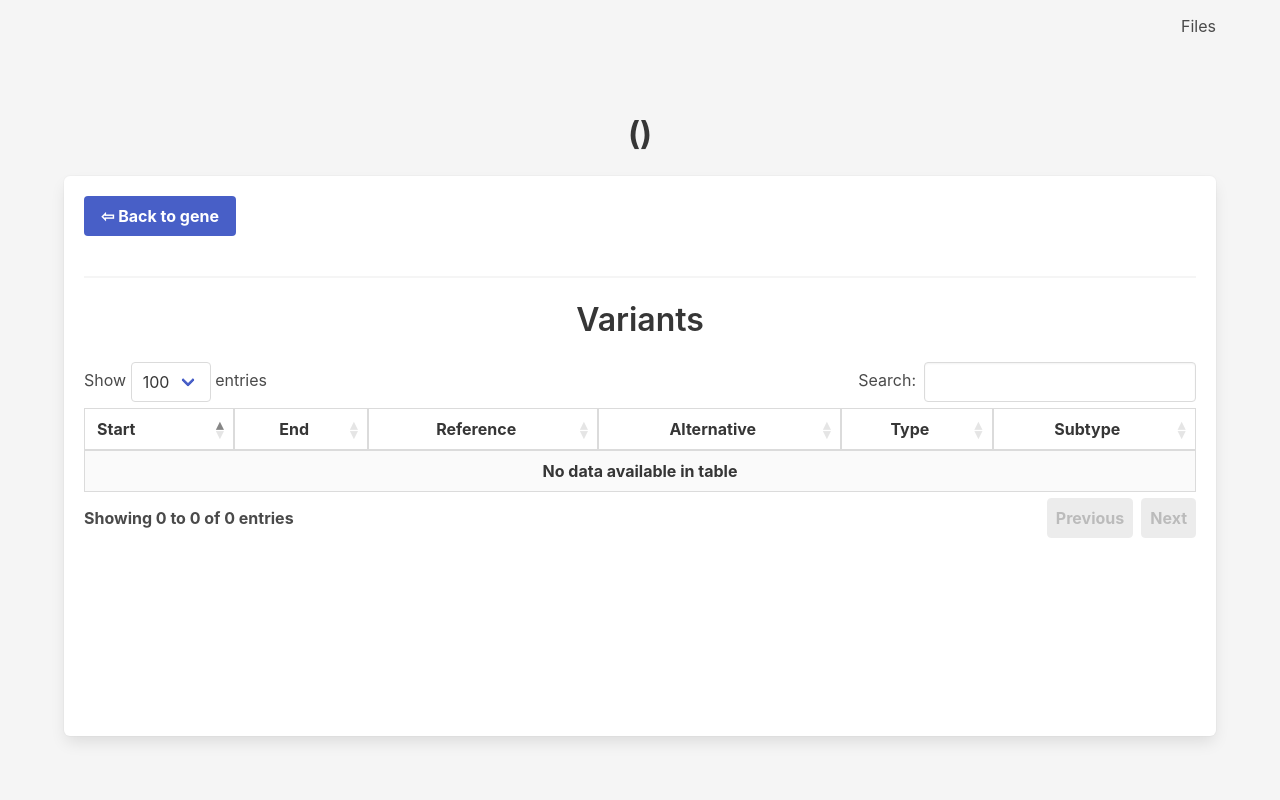
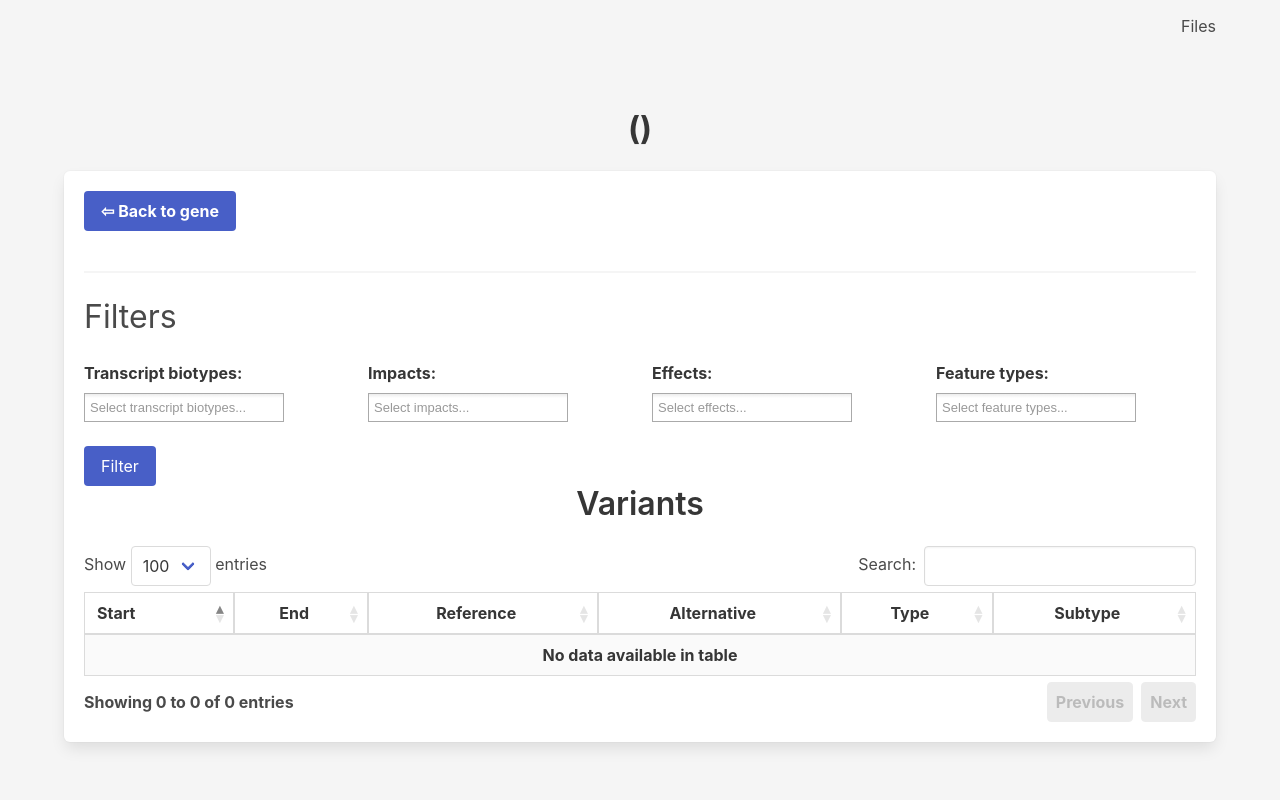
Before and after one commit to mzdravkov/polymorpheus, a Flask app: template src/app/templates/variants.html in a window 1280 px wide. Run offline with Flask 2, Linux system fonts and the light colour scheme; the template is opened without the code that fills it, so the values that code supplies are empty.

Commit message:
Add filters for biotype, feature_type, impact and effect in variants page

```diff
--- a/src/app/main.py
+++ b/src/app/main.py
@@ -157,10 +157,25 @@ def get_gene_variants(sha, gene_hgnc):
     file = db.get_file_by_sha(sha)
     hgnc_info = get_hgnc_info(gene_hgnc)
 
-    effect = request.args.get('effect')
-    impact = request.args.get('impact')
+    selected_biotypes = request.args.getlist('biotypes')
+    selected_effects = request.args.getlist('effects')
+    selected_impacts = request.args.getlist('impacts')
+    selected_feature_types = request.args.getlist('feature_types')
 
-    variants = db.get_variants(sha, gene_hgnc, effect=effect, impact=impact).to_dict('records')
+    variants = db.get_variants(
+        sha,
+        gene_hgnc,
+        biotypes=selected_biotypes,
+        effects=selected_effects,
+        impacts=selected_impacts,
+        feature_types=selected_feature_types
+    ).to_dict('records')
+
+    transcript_biotypes = analysis.get_transcript_biotypes(sha, gene_hgnc)
+    effects = analysis.get_effects(sha, gene_hgnc)
+    impacts = analysis.get_impacts(sha, gene_hgnc)
+    feature_types = analysis.get_feature_types(sha, gene_hgnc)
+
     # info = pd.json_normalize(variants['info'].apply(lambda i: json.loads(i)), max_level=1)
     # variants = pd.concat([variants.drop(['info'], axis=1), info], axis=1)
     return render_template(
@@ -168,4 +183,12 @@ def get_gene_variants(sha, gene_hgnc):
         file=file,
         hgnc_info=hgnc_info,
         gene_hgnc=gene_hgnc,
-        variants=variants)
+        variants=variants,
+        transcript_biotypes=transcript_biotypes,
+        selected_biotypes=selected_biotypes,
+        effects=effects,
+        selected_effects=selected_effects,
+        impacts=impacts,
+        selected_impacts=selected_impacts,
+        feature_types=feature_types,
+        selected_feature_types=selected_feature_types)
--- a/src/app/templates/variants.html
+++ b/src/app/templates/variants.html
@@ -13,6 +13,72 @@
 
   <hr/>
 
+  <h3 class="subtitle is-3">Filters</h3>
+  <form class="form" method="GET">
+    <div class="columns">
+      <div class="column">
+        <div class="field">
+          <label class="label">
+            Transcript biotypes:
+          </label>
+          <div class="control">
+            <select class="select" id="biotypes_select" name="biotypes" multiple style="min-width: 200px" data-placeholder="Select transcript biotypes...">
+              {% for biotype in transcript_biotypes %}
+                <option value="{{ biotype }}" {% if biotype in selected_biotypes %} selected {% endif %}>{{ biotype }}</option>
+              {% endfor %}
+            </select>
+          </div>
+        </div>
+      </div>
+
+      <div class="column">
+        <div class="field">
+          <label class="label">
+            Impacts:
+          </label>
+          <div class="control">
+            <select class="select" id="impacts_select" name="impacts" multiple style="min-width: 200px" data-placeholder="Select impacts...">
+              {% for impact in impacts %}
+                <option value="{{ impact }}" {% if impact in selected_impacts %} selected {% endif %}>{{ impact }}</option>
+              {% endfor %}
+            </select>
+          </div>
+        </div>
+      </div>
+
+      <div class="column">
+        <div class="field">
+          <label class="label">
+            Effects:
+          </label>
+          <div class="control">
+            <select class="select" id="effects_select" name="effects" multiple style="min-width: 200px" data-placeholder="Select effects...">
+              {% for effect in effects %}
+                <option value="{{ effect }}" {% if effect in selected_effects %} selected {% endif %}>{{ effect }}</option>
+              {% endfor %}
+            </select>
+          </div>
+        </div>
+      </div>
+
+      <div class="column">
+        <div class="field">
+          <label class="label">
+            Feature types:
+          </label>
+          <div class="control">
+            <select class="select" id="feature_types_select" name="feature_types" multiple style="min-width: 200px" data-placeholder="Select feature types...">
+              {% for feature_type in feature_types %}
+                <option value="{{ feature_type }}" {% if feature_type in selected_feature_types %} selected {% endif %}>{{ feature_type }}</option>
+              {% endfor %}
+            </select>
+          </div>
+        </div>
+      </div>
+    </div>
+
+    <button type="submit" class="button is-link">Filter</button>
+  </form>
 
   <h3 class="title has-text-centered">Variants</h3>
   <table id='variants_table' class="table is-bordered is-striped is-fullwidth is-hoverable">
@@ -74,6 +140,11 @@ $(document).ready(function() {
       paging: true,
       pageLength: 100,
     });
+
+    $('#biotypes_select').chosen();
+    $('#impacts_select').chosen();
+    $('#effects_select').chosen();
+    $('#feature_types_select').chosen();
 });
 </script>
 {% endblock %}
```
Also changed, not shown: src/analysis.py (+33 -0 lines), src/db.py (+29 -28 lines).
